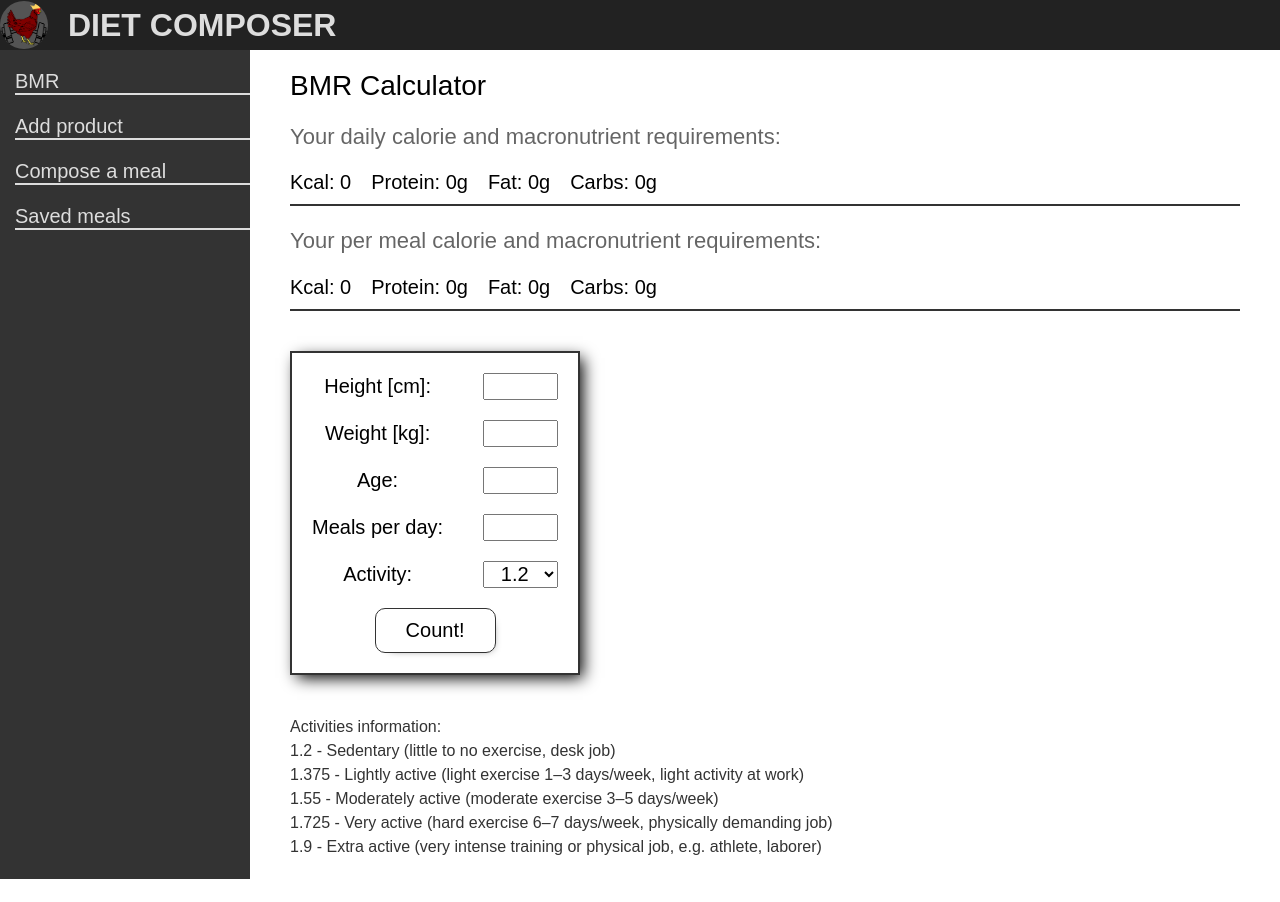
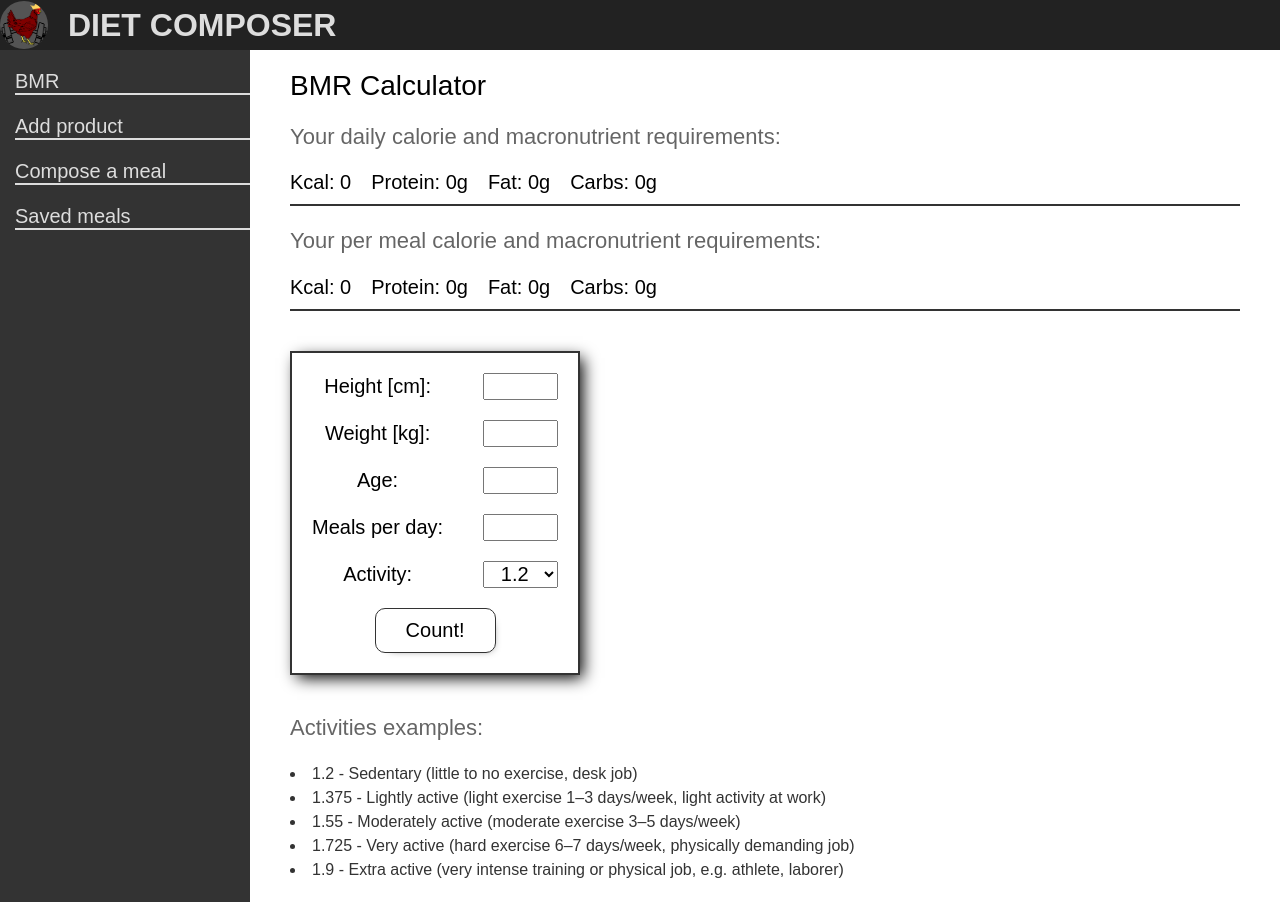
Before and after one commit to Adrode/diet-composer-react, a React (Create React App) app: page / in a window 1280 px wide. Before the commit the page ends 879 px from the top, so only its background shows below. Built offline with nearby package versions, Linux system fonts and the light colour scheme; a web font is replaced by a local one.

Commit message:
Description changed to ul

```diff
--- a/src/features/BMR/index.js
+++ b/src/features/BMR/index.js
@@ -122,8 +122,8 @@ export const BMR = () => {
           Count!
         </Submit>
       </BMRCalculator>
+      <Subheader>Activities examples:</Subheader>
       <Description>
-        <DescriptionLine>Activities information:</DescriptionLine>
         <DescriptionLine>1.2 -	Sedentary (little to no exercise, desk job)</DescriptionLine>
         <DescriptionLine>1.375	- Lightly active (light exercise 1–3 days/week, light activity at work)</DescriptionLine>
         <DescriptionLine>1.55 - Moderately active (moderate exercise 3–5 days/week)</DescriptionLine>
--- a/src/features/BMR/styled.js
+++ b/src/features/BMR/styled.js
@@ -95,12 +95,13 @@ export const Submit = styled.button`
     }
 `;
 
-export const Description = styled.article`
+export const Description = styled.ul`
+    margin: 0;
+    padding: 0;
     font-size: 16px;
     color: ${({ theme }) => theme.color.grey};
     line-height: 1.5;
+    list-style-position: inside;
 `;
 
-export const DescriptionLine = styled.p`
-    margin: 0;
-`;
+export const DescriptionLine = styled.li``;
```
